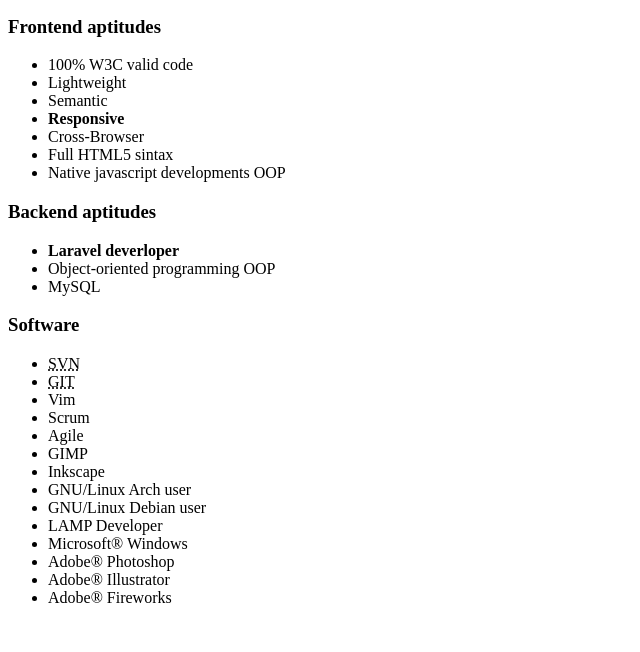
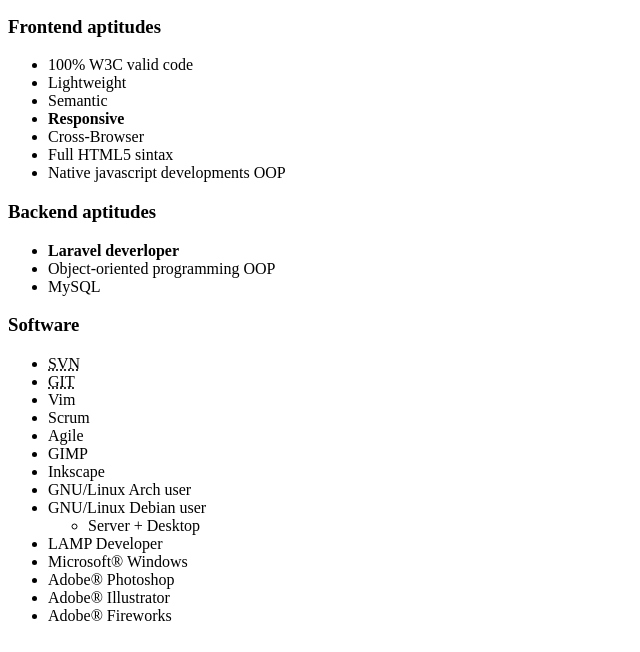
Before and after one commit to nicolasdanelon/nicolasdanelon.github.io, a plain HTML site: page index.html in a window 1280 px wide. Shown: the part 148-800 px from the top of the page, without its empty margins (0-640 px from the left). Drawn offline with Linux system fonts and the light colour scheme.

Commit message:
adding sub list

```diff
--- a/index.html
+++ b/index.html
@@ -45,7 +45,11 @@
 			<li><abbr title="GNU Image Manipulator Program"></abbr>GIMP</li>
 			<li>Inkscape</li>
 			<li>GNU/Linux Arch user</li>
-			<li>GNU/Linux Debian user</li>
+			<li>GNU/Linux Debian user
+				<ul>
+					<li>Server + Desktop</li>
+				</ul>
+			</li>
 			<li>LAMP Developer</li>
 			<li>Microsoft&reg; Windows</li>
 			<li>Adobe&reg; Photoshop</li>
```
